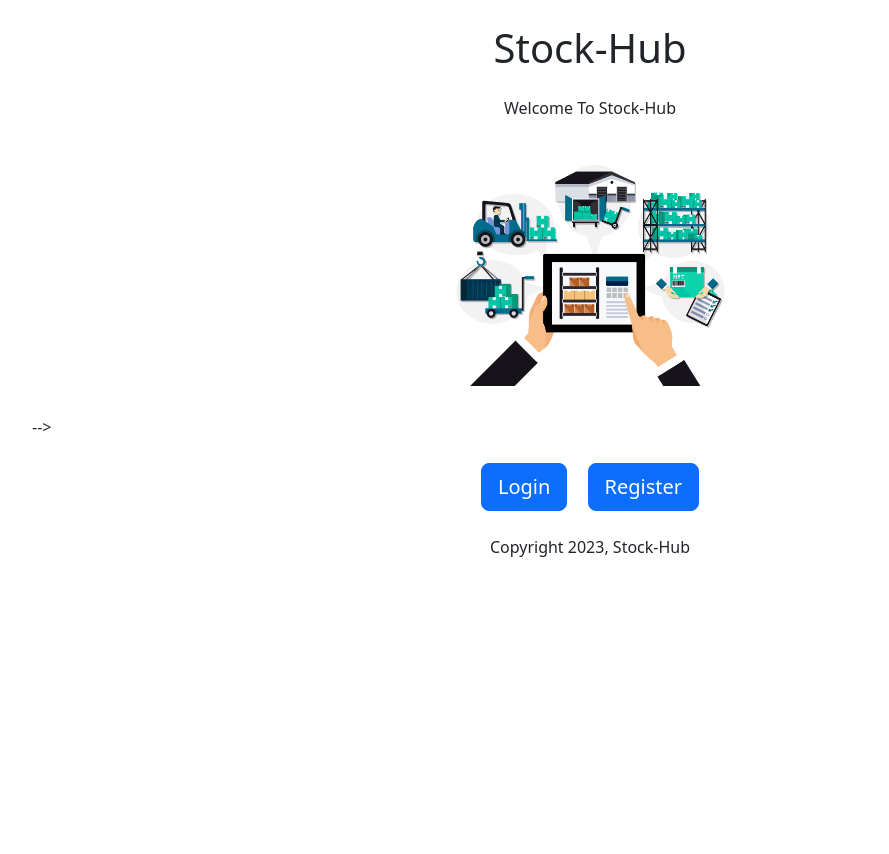
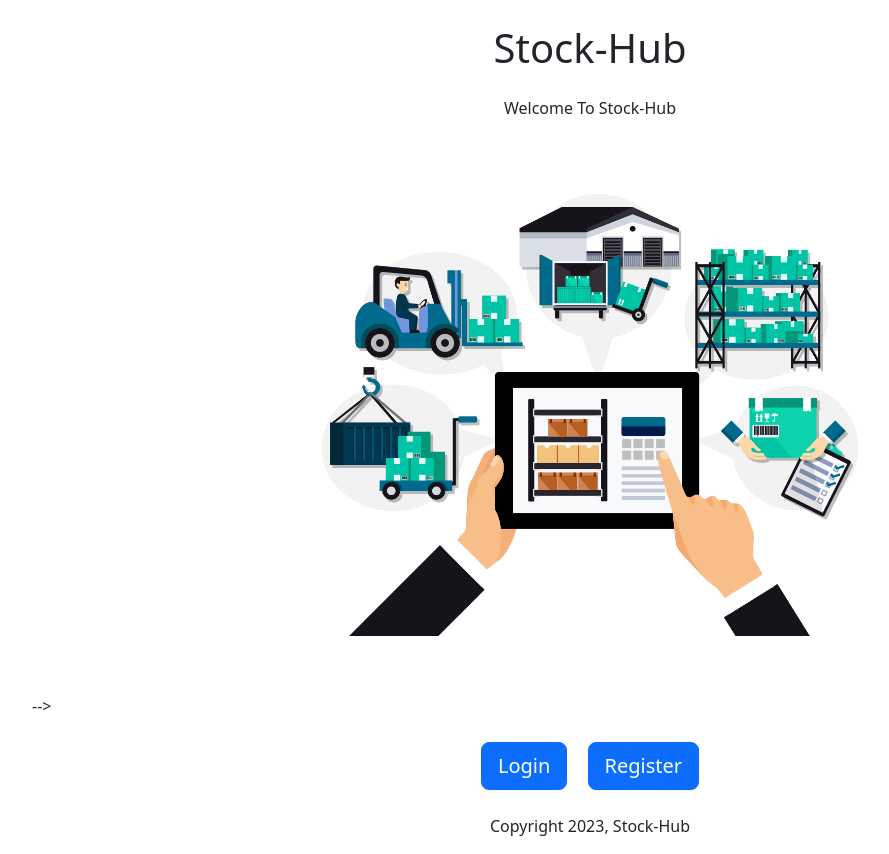
Before and after one commit to Lilyhour/stock-hub-website, a Flask app: page / in a window 1280 px wide. Shown: the whole page, without its empty margins (50-939 px from the left). Before the commit the page ends 557 px from the top, so only its background shows below. Run offline with Flask 3, Linux system fonts and the light colour scheme.

Commit message:
whatever i want to edit>_<

```diff
--- a/templates/home.html
+++ b/templates/home.html
@@ -16,7 +16,7 @@
         <h1 class="text-center mt-4 mb-4">{{company_name}}</h1>
         <p class="text-center">Welcome To Stock-Hub </p>
         <div class="text-center">
-            <img class="img-fluid w-25" id="banner" src="{{ url_for('static', filename='warehouse.png') }}"
+            <img class="img-fluid w-50" id="banner" src="{{ url_for('static', filename='warehouse.png') }}"
                 alt="Warehouse">
         </div>
 
```
